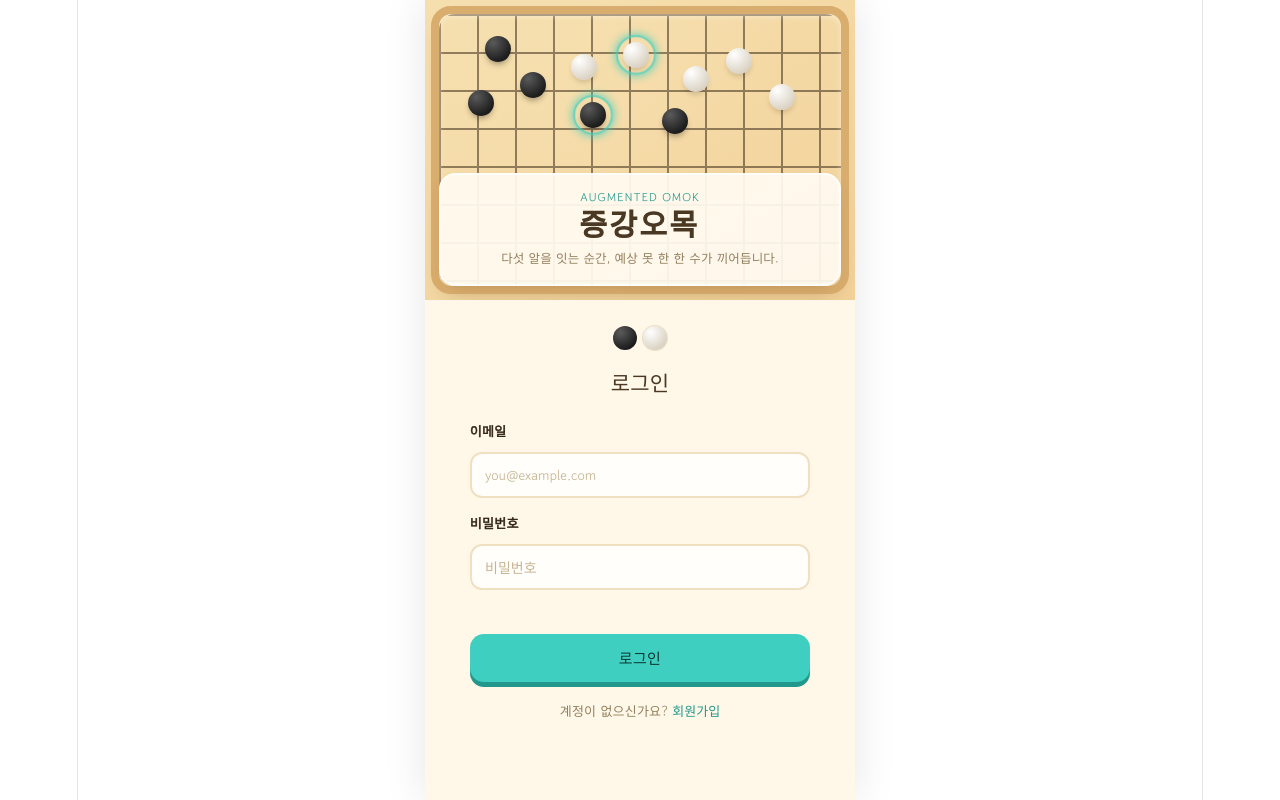
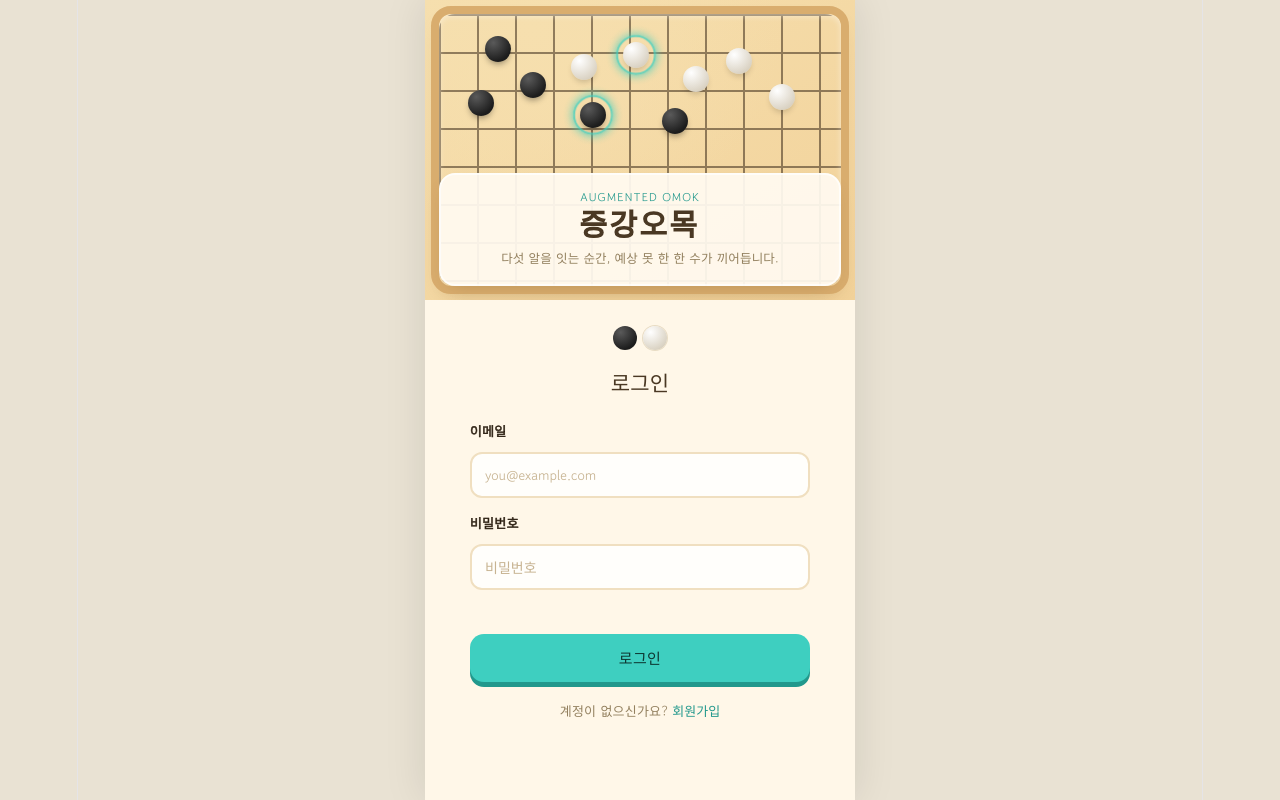
Before and after one commit to KimDJ7105/project2-1team, a React (Vite) app in the folder client/: page / in a window 1280 px wide. Built offline with nearby package versions, Linux system fonts and the light colour scheme; no server answers.

Commit message:
fix: index.html 수정

```diff
--- a/client/src/components/AuthForm.tsx
+++ b/client/src/components/AuthForm.tsx
@@ -6,7 +6,7 @@
 }
 
 export default function AuthForm({ onAuthSuccess }: AuthFormProps) {
-  // isRegister가 true면 회원가입 모드, false면 로그인 모드입니다.
+  // isRegister가 true면 회원가입 모드, false면 로그인 모드
   const [isRegister, setIsRegister] = useState<boolean>(false);
 
   const [email, setEmail] = useState<string>('');
--- a/client/src/index.css
+++ b/client/src/index.css
@@ -1,4 +1,4 @@
-<link href="https://fonts.googleapis.com/css2?family=Jua&family=Gowun+Dodum&display=swap" rel="stylesheet">
+@import url('https://fonts.googleapis.com/css2?family=Jua&family=Gowun+Dodum:wght@400;700&display=swap');
 
 body {
   margin: 0;
```
Also changed, not shown: 1 other file (tests, documents, lock files or other folders).
